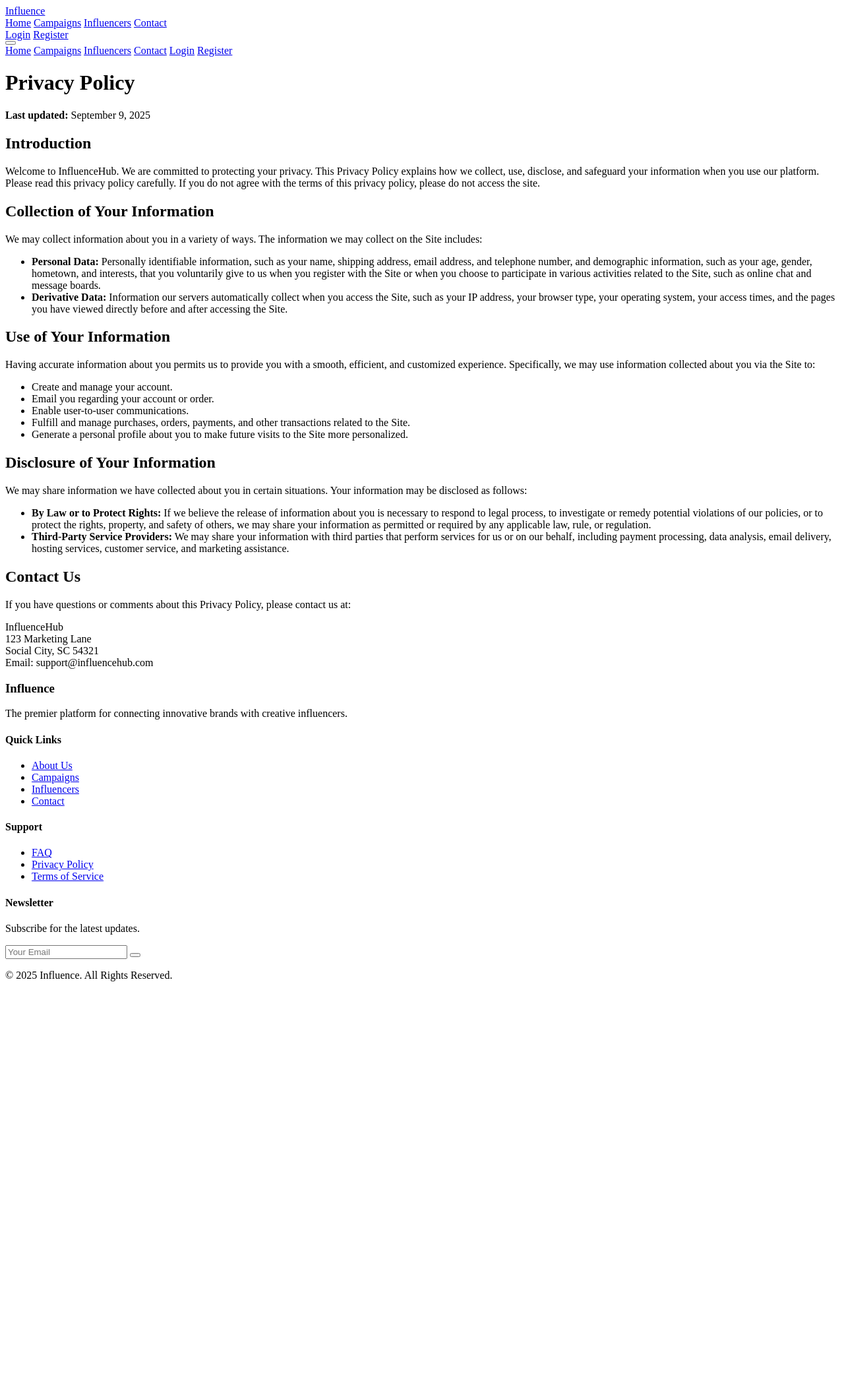
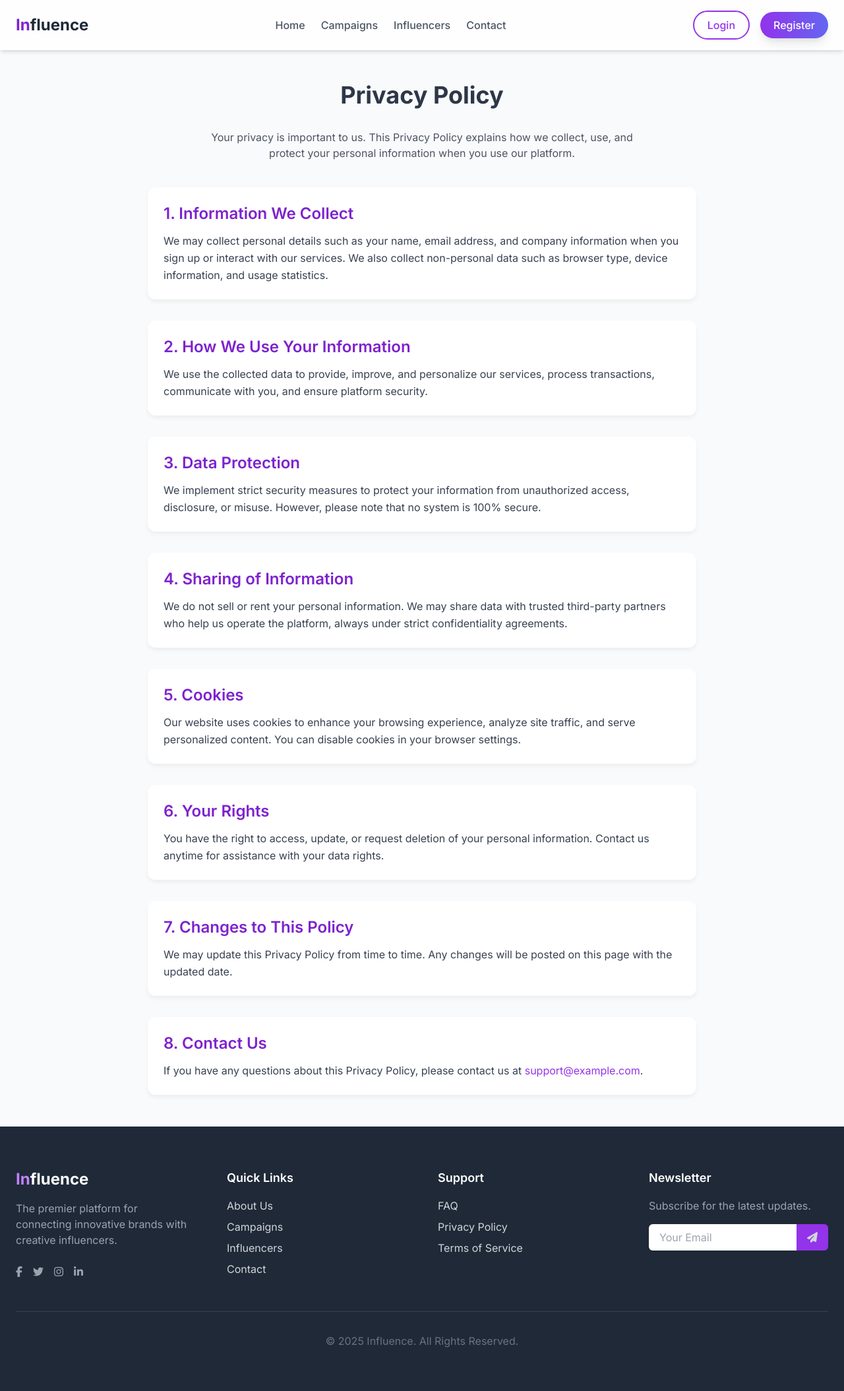
Before and after one commit to soumalya-droid/infmrt_test, a PHP site: page /pages/privacy in a window 1280 px wide. Shown: the whole page at 66% size. Before the commit the page ends 1488 px from the top, so only its background shows below. Run offline with PHP 8.4, Linux system fonts and the light colour scheme; some libraries are stand-ins or nearby versions.

Commit message:
chore: Update privacy page content
This commit updates the content of the privacy page (`views/pages/privacy.php`) with the new version provided by the user.

```diff
--- a/views/pages/privacy.php
+++ b/views/pages/privacy.php
@@ -1,49 +1,83 @@
-<?php require_once __DIR__ . '/../partials/header.php'; ?>
+<!DOCTYPE html>
+<html lang="en">
+<head>
+  <meta charset="UTF-8">
+  <meta name="viewport" content="width=device-width, initial-scale=1.0">
+  <title>Privacy Policy</title>
+  <script src="https://cdn.tailwindcss.com"></script>
+  <link href="https://fonts.googleapis.com/css2?family=Inter:wght@400;500;600;700&display=swap" rel="stylesheet">
+  <link rel="stylesheet" href="https://cdnjs.cloudflare.com/ajax/libs/font-awesome/6.5.1/css/all.min.css">
+  <style>
+    body { font-family: 'Inter', sans-serif; background: #f7fafc; color: #2d3748; }
+    .btn { padding: 0.75rem 1.5rem; border-radius: 9999px; font-weight: 600; transition: .2s; }
+    .btn:hover { transform: translateY(-2px); }
+    .btn-primary { background: #6b46c1; color: white; }
+    .btn-primary:hover { background: #553c9a; }
+    .card { background: white; border-radius: 12px; padding: 1.5rem; box-shadow: 0 4px 6px rgba(0,0,0,0.05); transition: .2s; }
+    .card:hover { transform: translateY(-5px); box-shadow: 0 10px 15px rgba(0,0,0,0.1); }
+  </style>
+</head>
+<body class="bg-gray-50 min-h-screen flex flex-col">
+  <!-- Header -->
+  <div class="header-container">
+    <?php include __DIR__ . '/../partials/header.php'; ?>
+  </div>
 
-<div class="max-w-4xl mx-auto px-4 sm:px-6 lg:px-8 py-8">
-    <div class="bg-white p-8 shadow-md rounded-lg">
-        <h1 class="text-4xl font-extrabold text-center mb-8">Privacy Policy</h1>
+  <!-- Main -->
+  <main class="flex-grow">
+    <div class="max-w-4xl mx-auto px-4 sm:px-6 lg:px-8 py-12">
+      <h1 class="text-4xl font-extrabold text-center mb-8">Privacy Policy</h1>
+      <p class="text-gray-600 mb-10 text-center max-w-2xl mx-auto">
+        Your privacy is important to us. This Privacy Policy explains how we collect, use, and protect your personal information when you use our platform.
+      </p>
 
-        <div class="prose max-w-none">
-            <p><strong>Last updated:</strong> <?= date('F j, Y') ?></p>
+      <div class="space-y-8 text-gray-700 leading-relaxed">
+        <div class="card">
+          <h2 class="text-2xl font-semibold mb-3 text-purple-700">1. Information We Collect</h2>
+          <p>We may collect personal details such as your name, email address, and company information when you sign up or interact with our services. We also collect non-personal data such as browser type, device information, and usage statistics.</p>
+        </div>
 
-            <h2 class="text-2xl font-bold mt-6 mb-4">Introduction</h2>
-            <p>Welcome to InfluenceHub. We are committed to protecting your privacy. This Privacy Policy explains how we collect, use, disclose, and safeguard your information when you use our platform. Please read this privacy policy carefully. If you do not agree with the terms of this privacy policy, please do not access the site.</p>
+        <div class="card">
+          <h2 class="text-2xl font-semibold mb-3 text-purple-700">2. How We Use Your Information</h2>
+          <p>We use the collected data to provide, improve, and personalize our services, process transactions, communicate with you, and ensure platform security.</p>
+        </div>
 
-            <h2 class="text-2xl font-bold mt-6 mb-4">Collection of Your Information</h2>
-            <p>We may collect information about you in a variety of ways. The information we may collect on the Site includes:</p>
-            <ul>
-                <li><strong>Personal Data:</strong> Personally identifiable information, such as your name, shipping address, email address, and telephone number, and demographic information, such as your age, gender, hometown, and interests, that you voluntarily give to us when you register with the Site or when you choose to participate in various activities related to the Site, such as online chat and message boards.</li>
-                <li><strong>Derivative Data:</strong> Information our servers automatically collect when you access the Site, such as your IP address, your browser type, your operating system, your access times, and the pages you have viewed directly before and after accessing the Site.</li>
-            </ul>
+        <div class="card">
+          <h2 class="text-2xl font-semibold mb-3 text-purple-700">3. Data Protection</h2>
+          <p>We implement strict security measures to protect your information from unauthorized access, disclosure, or misuse. However, please note that no system is 100% secure.</p>
+        </div>
 
-            <h2 class="text-2xl font-bold mt-6 mb-4">Use of Your Information</h2>
-            <p>Having accurate information about you permits us to provide you with a smooth, efficient, and customized experience. Specifically, we may use information collected about you via the Site to:</p>
-            <ul>
-                <li>Create and manage your account.</li>
-                <li>Email you regarding your account or order.</li>
-                <li>Enable user-to-user communications.</li>
-                <li>Fulfill and manage purchases, orders, payments, and other transactions related to the Site.</li>
-                <li>Generate a personal profile about you to make future visits to the Site more personalized.</li>
-            </ul>
+        <div class="card">
+          <h2 class="text-2xl font-semibold mb-3 text-purple-700">4. Sharing of Information</h2>
+          <p>We do not sell or rent your personal information. We may share data with trusted third-party partners who help us operate the platform, always under strict confidentiality agreements.</p>
+        </div>
 
-            <h2 class="text-2xl font-bold mt-6 mb-4">Disclosure of Your Information</h2>
-            <p>We may share information we have collected about you in certain situations. Your information may be disclosed as follows:</p>
-            <ul>
-                <li><strong>By Law or to Protect Rights:</strong> If we believe the release of information about you is necessary to respond to legal process, to investigate or remedy potential violations of our policies, or to protect the rights, property, and safety of others, we may share your information as permitted or required by any applicable law, rule, or regulation.</li>
-                <li><strong>Third-Party Service Providers:</strong> We may share your information with third parties that perform services for us or on our behalf, including payment processing, data analysis, email delivery, hosting services, customer service, and marketing assistance.</li>
-            </ul>
+        <div class="card">
+          <h2 class="text-2xl font-semibold mb-3 text-purple-700">5. Cookies</h2>
+          <p>Our website uses cookies to enhance your browsing experience, analyze site traffic, and serve personalized content. You can disable cookies in your browser settings.</p>
+        </div>
 
-            <h2 class="text-2xl font-bold mt-6 mb-4">Contact Us</h2>
-            <p>If you have questions or comments about this Privacy Policy, please contact us at:</p>
-            <p>
-                InfluenceHub<br>
-                123 Marketing Lane<br>
-                Social City, SC 54321<br>
-                Email: support@influencehub.com
-            </p>
+        <div class="card">
+          <h2 class="text-2xl font-semibold mb-3 text-purple-700">6. Your Rights</h2>
+          <p>You have the right to access, update, or request deletion of your personal information. Contact us anytime for assistance with your data rights.</p>
         </div>
+
+        <div class="card">
+          <h2 class="text-2xl font-semibold mb-3 text-purple-700">7. Changes to This Policy</h2>
+          <p>We may update this Privacy Policy from time to time. Any changes will be posted on this page with the updated date.</p>
+        </div>
+
+        <div class="card">
+          <h2 class="text-2xl font-semibold mb-3 text-purple-700">8. Contact Us</h2>
+          <p>If you have any questions about this Privacy Policy, please contact us at <a href="mailto:support@example.com" class="text-purple-600 hover:underline">support@example.com</a>.</p>
+        </div>
+      </div>
     </div>
-</div>
+  </main>
 
-<?php require_once __DIR__ . '/../partials/footer.php'; ?>
+  <!-- Footer -->
+  <footer class="mt-auto">
+    <?php include __DIR__ . '/../partials/footer.php'; ?>
+  </footer>
+</body>
+</html>
```
